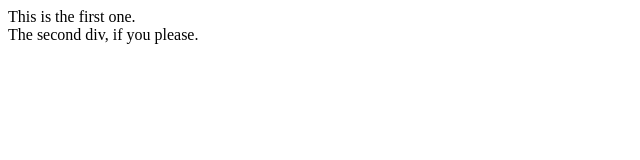
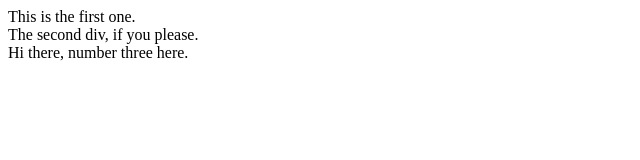
Before and after one commit to gkhays/test, a website: page index.html in a window 1280 px wide. Shown: the whole page, without its empty margins (0-640 px from the left). Drawn offline with Linux system fonts and the light colour scheme.

Commit message:
Prompt or no

```diff
--- a/index.html
+++ b/index.html
@@ -13,6 +13,9 @@
     <div>This is the first one.</div>
 
     <div>The second div, if you please.</div>
+
+    <div>Hi there, number three here.</div>
+
 </body>
 
 </html>
```
